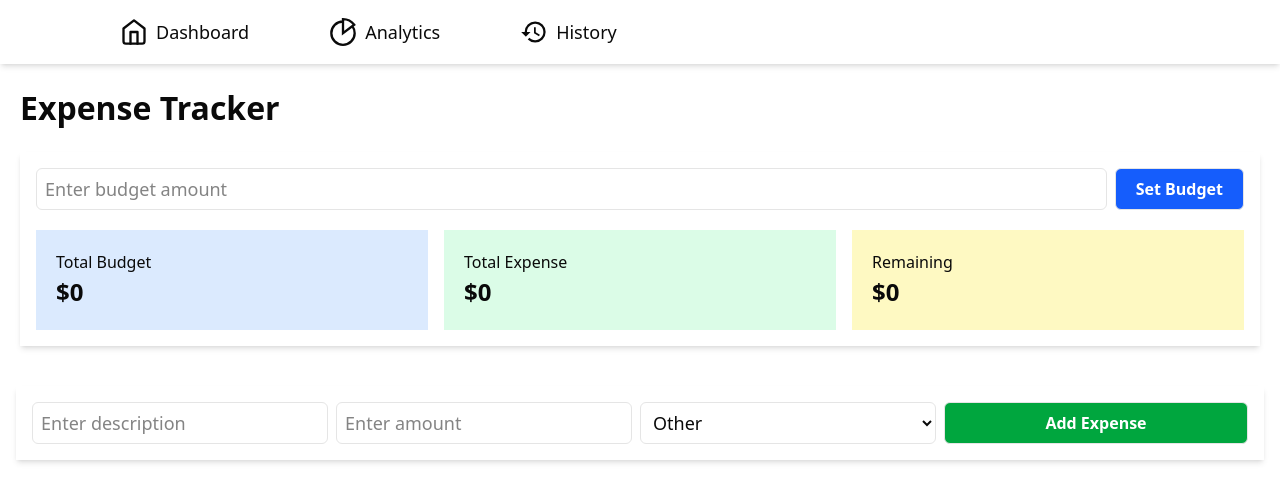
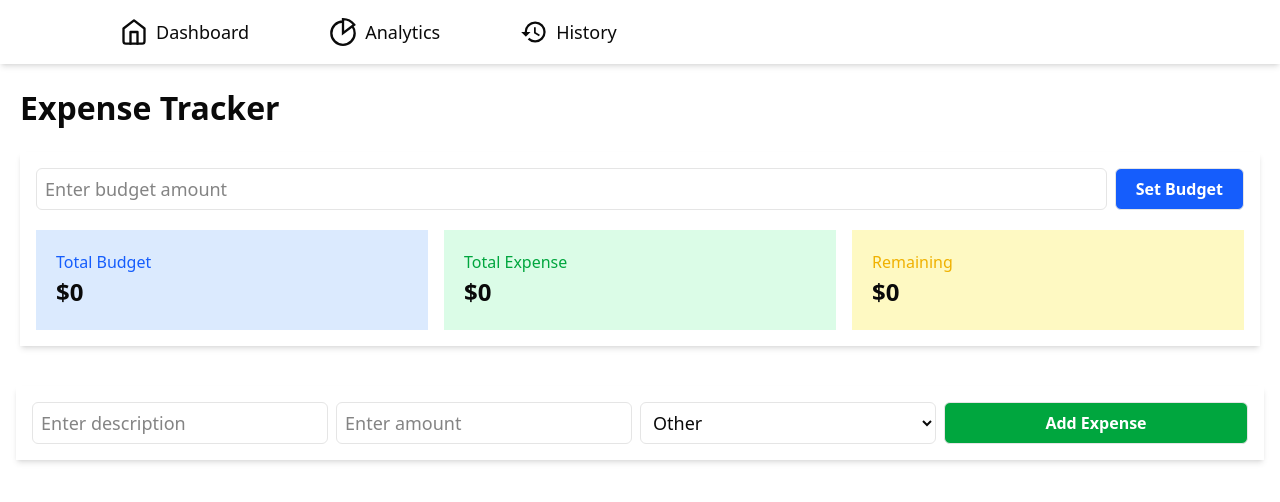
Before and after one commit to Vasanthkumar12/daily-tasks, a React (Vite) app in the folder day 25th Apr 25/Expense Tracker/: page / in a window 1280 px wide. Shown: the top 502 px of the page. Built offline with nearby package versions, Linux system fonts and the light colour scheme.

Commit message:
Bug Fix - Style updated in the SetBudget component

```diff
--- a/day 25th Apr 25/Expense Tracker/src/components/Budget/SetBudget.jsx
+++ b/day 25th Apr 25/Expense Tracker/src/components/Budget/SetBudget.jsx
@@ -18,16 +18,16 @@ export const SetBudget = () => {
                 <input type="submit" className='border p-2 pl-5 pr-5 text-white bg-blue-600 font-bold rounded-sm' value='Set Budget' />
             </form>
             <div className='mt-5 grid grid-cols-3 gap-4'>
-                <div className='bg-blue-100 p-5 pr-45'>
-                    <h2 className='text-[16px]'>Total Budget</h2>
+                <div className='bg-blue-100 p-5 pr-5'>
+                    <h2 className='text-[16px] text-blue-600'>Total Budget</h2>
                     <h1 className='text-[24px] font-bold'>$0</h1>
                 </div>
-                <div className='bg-green-100 p-5 pr-45'>
-                    <h2 className='text-[16px]'>Total Expense</h2>
+                <div className='bg-green-100 p-5 pr-5'>
+                    <h2 className='text-[16px] text-green-600'>Total Expense</h2>
                     <h1 className='text-[24px] font-bold'>$0</h1>
                 </div>
-                <div className='bg-yellow-100 p-5 pr-45'>
-                    <h2 className='text-[16px]'>Remaining</h2>
+                <div className='bg-yellow-100 p-5 pr-5'>
+                    <h2 className='text-[16px] text-yellow-500'>Remaining</h2>
                     <h1 className='text-[24px] font-bold'>$0</h1>
                 </div>
             </div>
```
